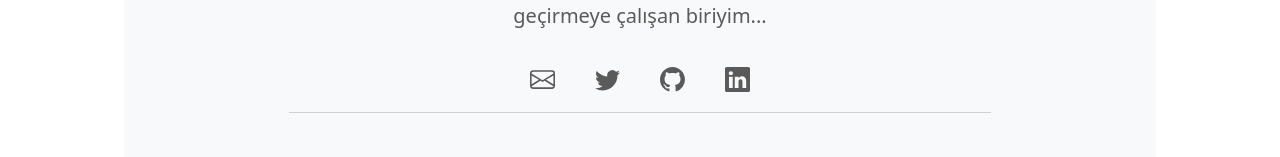
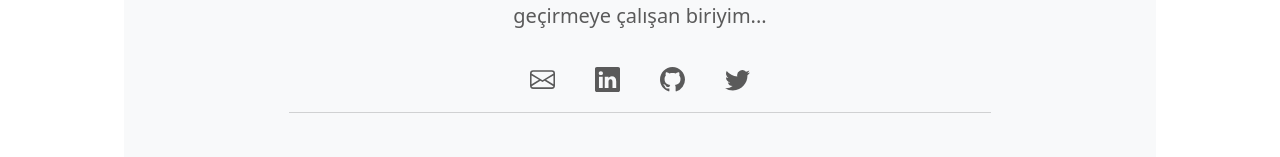
Before and after one commit to fatihcode/fatihcode.github.io, a React (Create React App) app: page / in a window 1280 px wide. Shown: the part 519-676 px from the top of the page. Built offline with nearby package versions, Linux system fonts and the light colour scheme.

Commit message:
link update

```diff
--- a/src/components/Social.js
+++ b/src/components/Social.js
@@ -5,7 +5,7 @@ export default function Social() {
    return (
       <span className="fs-4 ">
          {social.map(item => (
-            <a key={item.id} href={item.link} title={item.title}  target="_blank" rel="noopener noreferrer">{item.icon}</a>
+            <a key={item.id} href={(item.title == "E-Mail" ? "mailto:" : "") + item.link} title={item.title} target="_blank" rel="noopener noreferrer">{item.icon}</a>
          ))}
       </span>
    )
--- a/src/components/data.js
+++ b/src/components/data.js
@@ -98,9 +98,9 @@ export const social = [
    },
    {
       id: 2,
-      title: "Twitter",
-      link: "https://twitter.com/CodeFatih",
-      icon: <svg xmlns="http://www.w3.org/2000/svg" width="25" height="25" fill="currentColor" className="hov" viewBox="0 0 16 16"><path d="M5.026 15c6.038 0 9.341-5.003 9.341-9.334 0-.14 0-.282-.006-.422A6.685 6.685 0 0 0 16 3.542a6.658 6.658 0 0 1-1.889.518 3.301 3.301 0 0 0 1.447-1.817 6.533 6.533 0 0 1-2.087.793A3.286 3.286 0 0 0 7.875 6.03a9.325 9.325 0 0 1-6.767-3.429 3.289 3.289 0 0 0 1.018 4.382A3.323 3.323 0 0 1 .64 6.575v.045a3.288 3.288 0 0 0 2.632 3.218 3.203 3.203 0 0 1-.865.115 3.23 3.23 0 0 1-.614-.057 3.283 3.283 0 0 0 3.067 2.277A6.588 6.588 0 0 1 .78 13.58a6.32 6.32 0 0 1-.78-.045A9.344 9.344 0 0 0 5.026 15z"/></svg>
+      title: "LinkedIn",
+      link: "https://www.linkedin.com/in/fatih-q-749415230/",
+      icon: <svg xmlns="http://www.w3.org/2000/svg" width="25" height="25" fill="currentColor" className="hov" viewBox="0 0 16 16"><path d="M0 1.146C0 .513.526 0 1.175 0h13.65C15.474 0 16 .513 16 1.146v13.708c0 .633-.526 1.146-1.175 1.146H1.175C.526 16 0 15.487 0 14.854V1.146zm4.943 12.248V6.169H2.542v7.225h2.401zm-1.2-8.212c.837 0 1.358-.554 1.358-1.248-.015-.709-.52-1.248-1.342-1.248-.822 0-1.359.54-1.359 1.248 0 .694.521 1.248 1.327 1.248h.016zm4.908 8.212V9.359c0-.216.016-.432.08-.586.173-.431.568-.878 1.232-.878.869 0 1.216.662 1.216 1.634v3.865h2.401V9.25c0-2.22-1.184-3.252-2.764-3.252-1.274 0-1.845.7-2.165 1.193v.025h-.016a5.54 5.54 0 0 1 .016-.025V6.169h-2.4c.03.678 0 7.225 0 7.225h2.4z"/></svg>
    },
    {
       id: 3,
@@ -110,8 +110,8 @@ export const social = [
    },
    {
       id: 4,
-      title: "LinkedIn",
-      link: "https://www.linkedin.com/in/fatih-q-749415230/",
-      icon: <svg xmlns="http://www.w3.org/2000/svg" width="25" height="25" fill="currentColor" className="hov" viewBox="0 0 16 16"><path d="M0 1.146C0 .513.526 0 1.175 0h13.65C15.474 0 16 .513 16 1.146v13.708c0 .633-.526 1.146-1.175 1.146H1.175C.526 16 0 15.487 0 14.854V1.146zm4.943 12.248V6.169H2.542v7.225h2.401zm-1.2-8.212c.837 0 1.358-.554 1.358-1.248-.015-.709-.52-1.248-1.342-1.248-.822 0-1.359.54-1.359 1.248 0 .694.521 1.248 1.327 1.248h.016zm4.908 8.212V9.359c0-.216.016-.432.08-.586.173-.431.568-.878 1.232-.878.869 0 1.216.662 1.216 1.634v3.865h2.401V9.25c0-2.22-1.184-3.252-2.764-3.252-1.274 0-1.845.7-2.165 1.193v.025h-.016a5.54 5.54 0 0 1 .016-.025V6.169h-2.4c.03.678 0 7.225 0 7.225h2.4z"/></svg>
+      title: "Twitter",
+      link: "https://twitter.com/CodeFatih",
+      icon: <svg xmlns="http://www.w3.org/2000/svg" width="25" height="25" fill="currentColor" className="hov" viewBox="0 0 16 16"><path d="M5.026 15c6.038 0 9.341-5.003 9.341-9.334 0-.14 0-.282-.006-.422A6.685 6.685 0 0 0 16 3.542a6.658 6.658 0 0 1-1.889.518 3.301 3.301 0 0 0 1.447-1.817 6.533 6.533 0 0 1-2.087.793A3.286 3.286 0 0 0 7.875 6.03a9.325 9.325 0 0 1-6.767-3.429 3.289 3.289 0 0 0 1.018 4.382A3.323 3.323 0 0 1 .64 6.575v.045a3.288 3.288 0 0 0 2.632 3.218 3.203 3.203 0 0 1-.865.115 3.23 3.23 0 0 1-.614-.057 3.283 3.283 0 0 0 3.067 2.277A6.588 6.588 0 0 1 .78 13.58a6.32 6.32 0 0 1-.78-.045A9.344 9.344 0 0 0 5.026 15z"/></svg>
    }
 ]
```
